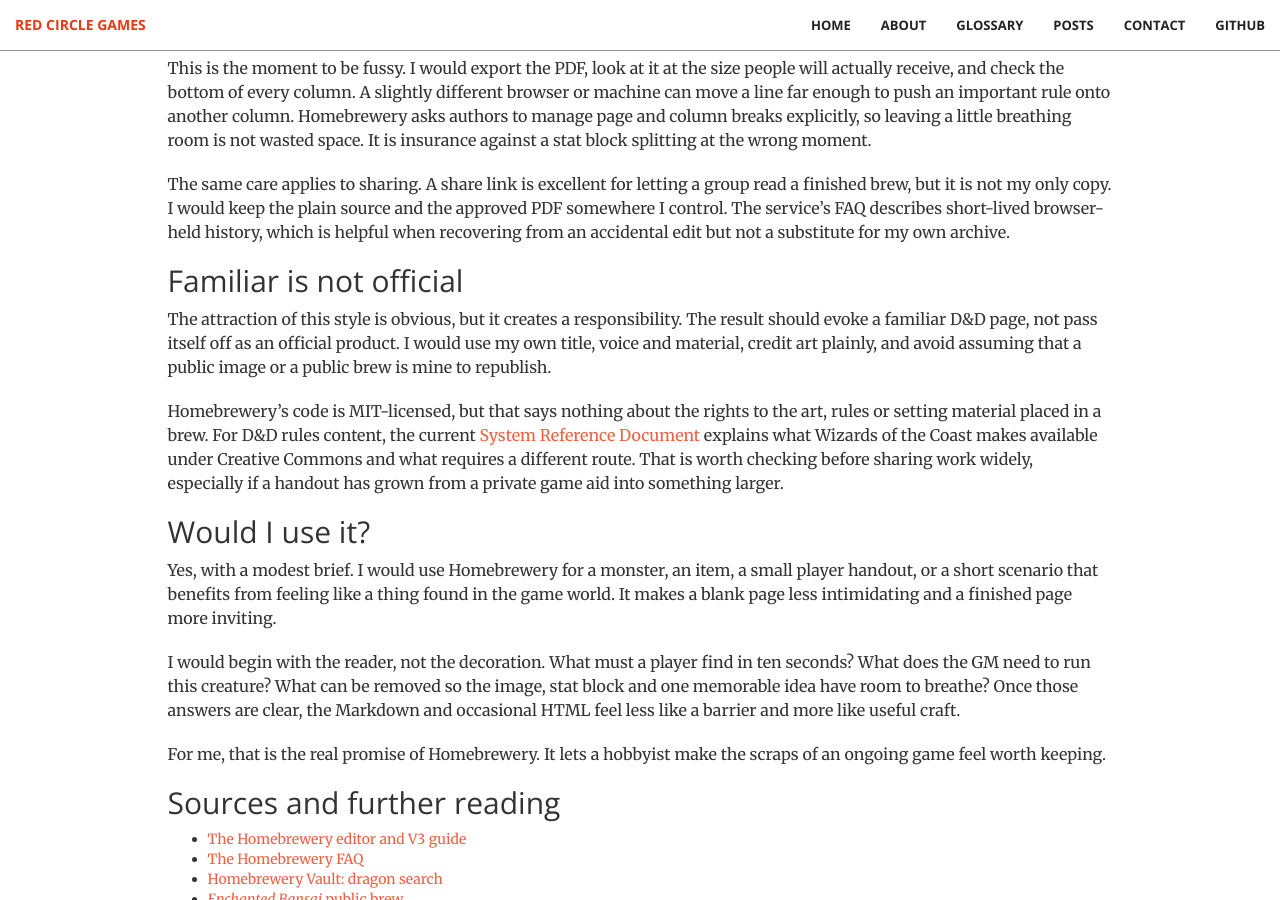
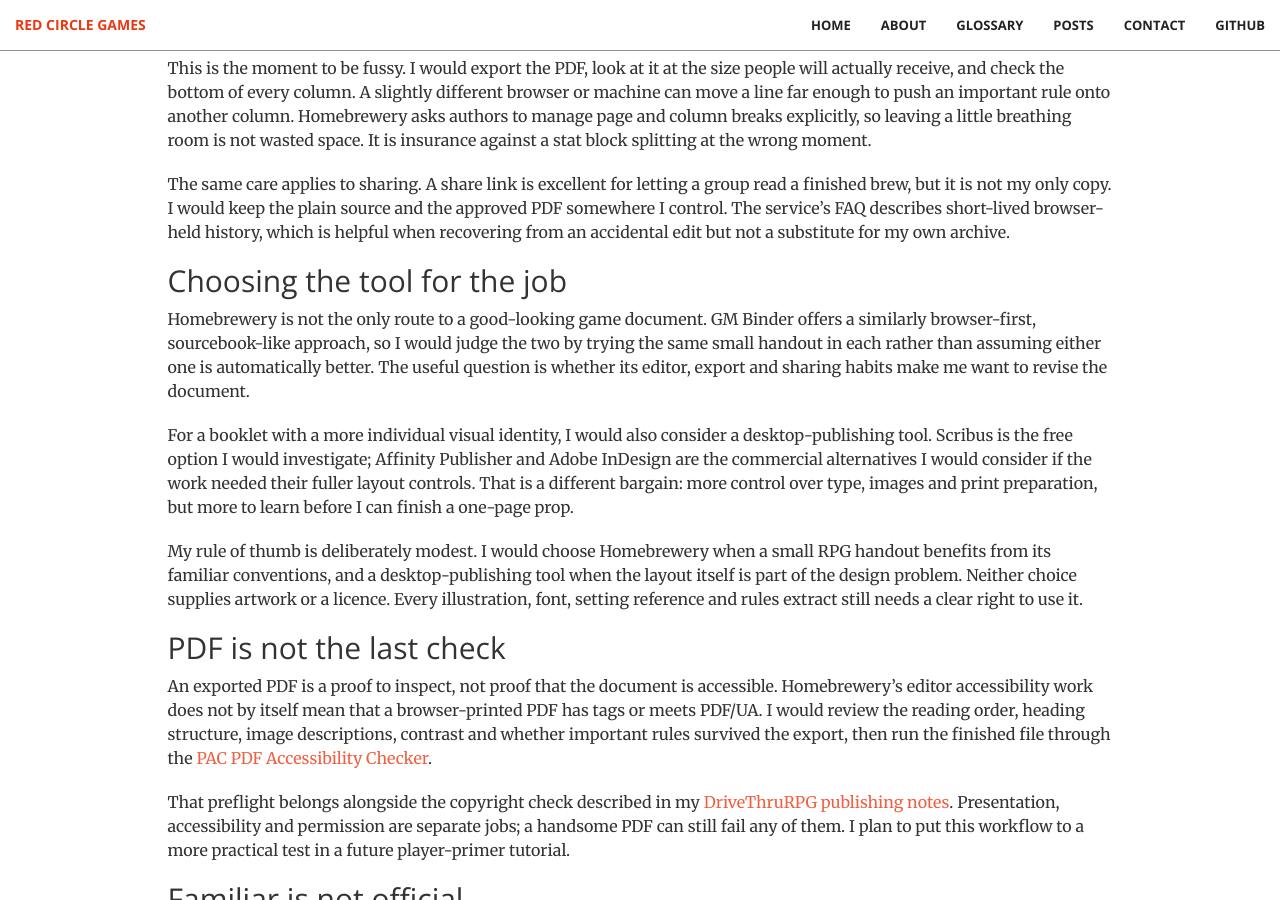
Before and after one commit to abuxton/rcg, a Jekyll site: the page built from _posts/2026-10-25-homebrewery-dnd-artefact-review.md, in a window 1280 px wide and 900 px high, scrolled down 3698 px. Built offline with Jekyll 4.4.1, drawn with Linux system fonts in a browser that asks for light colours; some of the changed text lies outside the part shown.

Commit message:
docs(post): complete Homebrewery publishing guidance
Closes #85

Co-authored-by: Copilot <223556219+Copilot@users.noreply.github.com>

```diff
--- a/_posts/2026-10-25-homebrewery-dnd-artefact-review.md
+++ b/_posts/2026-10-25-homebrewery-dnd-artefact-review.md
@@ -156,6 +156,42 @@ plain source and the approved PDF somewhere I control. The service's FAQ
 describes short-lived browser-held history, which is helpful when recovering
 from an accidental edit but not a substitute for my own archive.
 
+## Choosing the tool for the job
+
+Homebrewery is not the only route to a good-looking game document. GM Binder
+offers a similarly browser-first, sourcebook-like approach, so I would judge
+the two by trying the same small handout in each rather than assuming either
+one is automatically better. The useful question is whether its editor,
+export and sharing habits make me want to revise the document.
+
+For a booklet with a more individual visual identity, I would also consider
+a desktop-publishing tool. Scribus is the free option I would investigate;
+Affinity Publisher and Adobe InDesign are the commercial alternatives I
+would consider if the work needed their fuller layout controls. That is a
+different bargain: more control over type, images and print preparation, but
+more to learn before I can finish a one-page prop.
+
+My rule of thumb is deliberately modest. I would choose Homebrewery when a
+small RPG handout benefits from its familiar conventions, and a
+desktop-publishing tool when the layout itself is part of the design problem.
+Neither choice supplies artwork or a licence. Every illustration, font,
+setting reference and rules extract still needs a clear right to use it.
+
+## PDF is not the last check
+
+An exported PDF is a proof to inspect, not proof that the document is
+accessible. Homebrewery's editor accessibility work does not by itself mean
+that a browser-printed PDF has tags or meets PDF/UA. I would review the
+reading order, heading structure, image descriptions, contrast and whether
+important rules survived the export, then run the finished file through the
+[PAC PDF Accessibility Checker](https://pac.pdf-accessibility.org/en).
+
+That preflight belongs alongside the copyright check described in my
+[DriveThruRPG publishing notes]({{ '/posts/2026/11/02/getting-started-with-drivethrurpg.html' | relative_url }}).
+Presentation, accessibility and permission are separate jobs; a handsome
+PDF can still fail any of them. I plan to put this workflow to a more
+practical test in a future player-primer tutorial.
+
 ## Familiar is not official
 
 The attraction of this style is obvious, but it creates a responsibility.
@@ -190,11 +226,16 @@ scraps of an ongoing game feel worth keeping.
 
 ## Sources and further reading
 
-- [The Homebrewery editor and V3 guide](https://homebrewery.naturalcrit.com/)
-- [The Homebrewery FAQ](https://homebrewery.naturalcrit.com/faq)
-- [Homebrewery Vault: dragon search](https://homebrewery.naturalcrit.com/vault?title=dragon&author=&count=20&v3=true&legacy=true&page=1&sort=title&dir=asc)
-- [*Enchanted Bansai* public brew](https://homebrewery.naturalcrit.com/share/1ocnnxAkPnODudM44RNFB3SlEwx1QhiTLTHXIF1p4yCgc)
-- [D&D System Reference Document](https://www.dndbeyond.com/srd)
+- [The Homebrewery editor and V3 guide](https://homebrewery.naturalcrit.com/) (accessed 8 November 2026)
+- [The Homebrewery FAQ](https://homebrewery.naturalcrit.com/faq) (accessed 8 November 2026)
+- [Homebrewery Vault: dragon search](https://homebrewery.naturalcrit.com/vault?title=dragon&author=&count=20&v3=true&legacy=true&page=1&sort=title&dir=asc) (accessed 23 October 2026)
+- [*Enchanted Bansai* public brew](https://homebrewery.naturalcrit.com/share/1ocnnxAkPnODudM44RNFB3SlEwx1QhiTLTHXIF1p4yCgc) (accessed 23 October 2026)
+- [GM Binder](https://www.gmbinder.com/) (accessed 8 November 2026)
+- [Scribus](https://www.scribus.net/) (accessed 8 November 2026)
+- [Affinity Publisher](https://affinity.serif.com/publisher/) (accessed 8 November 2026)
+- [Adobe InDesign](https://www.adobe.com/products/indesign.html) (accessed 8 November 2026)
+- [PAC PDF Accessibility Checker](https://pac.pdf-accessibility.org/en) (accessed 8 November 2026)
+- [D&D System Reference Document](https://www.dndbeyond.com/srd) (accessed 8 November 2026)
 
 ---
 
```
